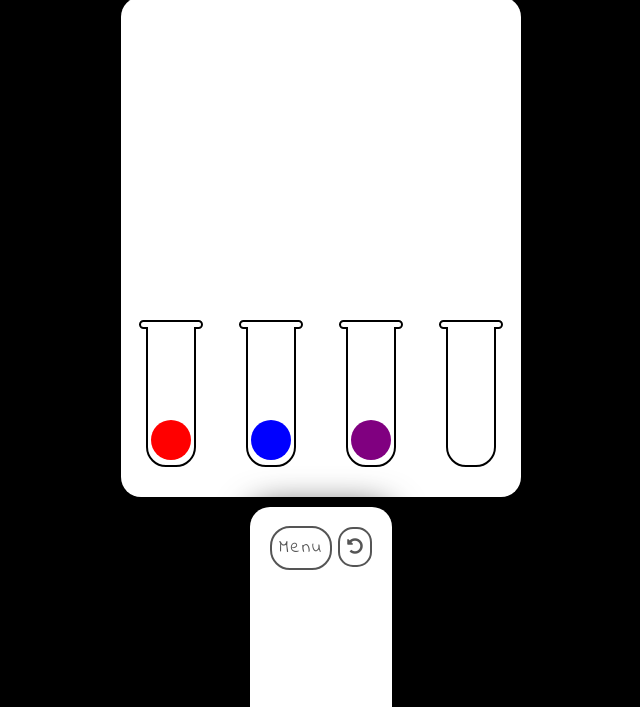
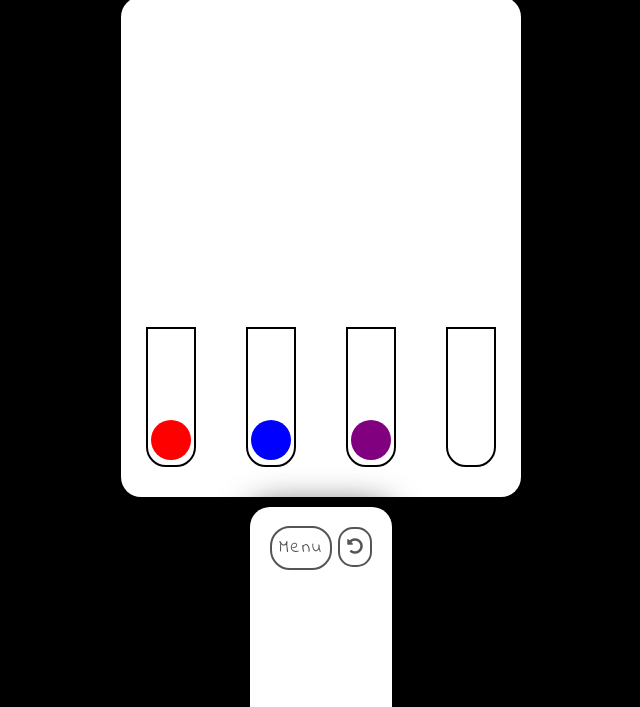
Before and after one commit to ErykFryderyk/Sort-Ball-Game-, a plain HTML site: page easy.html in a window 1280 px wide. Shown: the part 93-800 px from the top of the page, without its empty margins (319-959 px from the left). Drawn offline with Linux system fonts and the light colour scheme.

Commit message:
Update style.css

```diff
--- a/style.css
+++ b/style.css
@@ -184,11 +184,43 @@ h1, h2, h3, h4, h5, h6{
     position: relative;
     cursor: pointer;
 }
+
+.rectangle::before{
+    width: 50px;
+    height: 140px;
+    background-color: transparent;
+    border: 2px rgb(0, 0, 0) solid;
+    margin:10px 25px;
+    display: flex;
+    flex-direction: column;
+    justify-content: flex-end;
+    padding: 3px;
+    border-bottom-left-radius: 20px;
+    border-bottom-right-radius: 20px;
+    position: relative;
+    cursor: pointer;
+}
+
+.rectangle::after{
+    width: 50px;
+    height: 140px;
+    background-color: transparent;
+    border: 2px rgb(0, 0, 0) solid;
+    margin:10px 25px;
+    display: flex;
+    flex-direction: column;
+    justify-content: flex-end;
+    padding: 3px;
+    border-bottom-left-radius: 20px;
+    border-bottom-right-radius: 20px;
+    position: relative;
+    cursor: pointer;
+}
 /*comentari de 1 linia*/
 /* This is
 a multi-line
 comment */
-
+/*
 .rectangle::before{
     position: absolute;
     content: '';
@@ -210,7 +242,7 @@ comment */
     top: -3px;
     left: 0px;
 }
-
+*/
 .ball{
     height: 40px;
     width: 40px;
```
